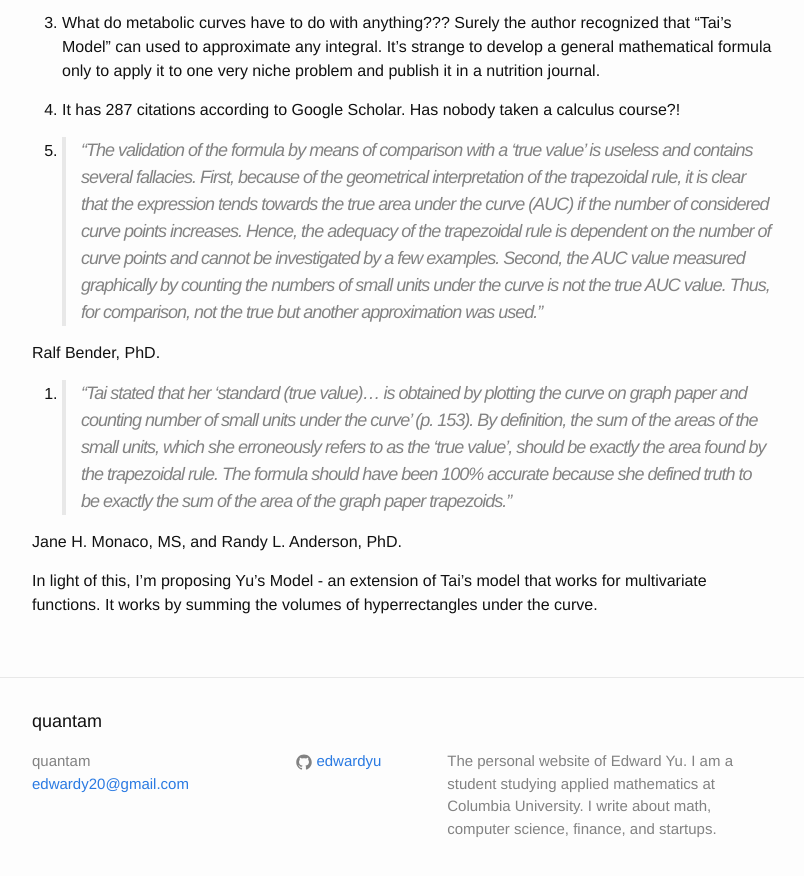
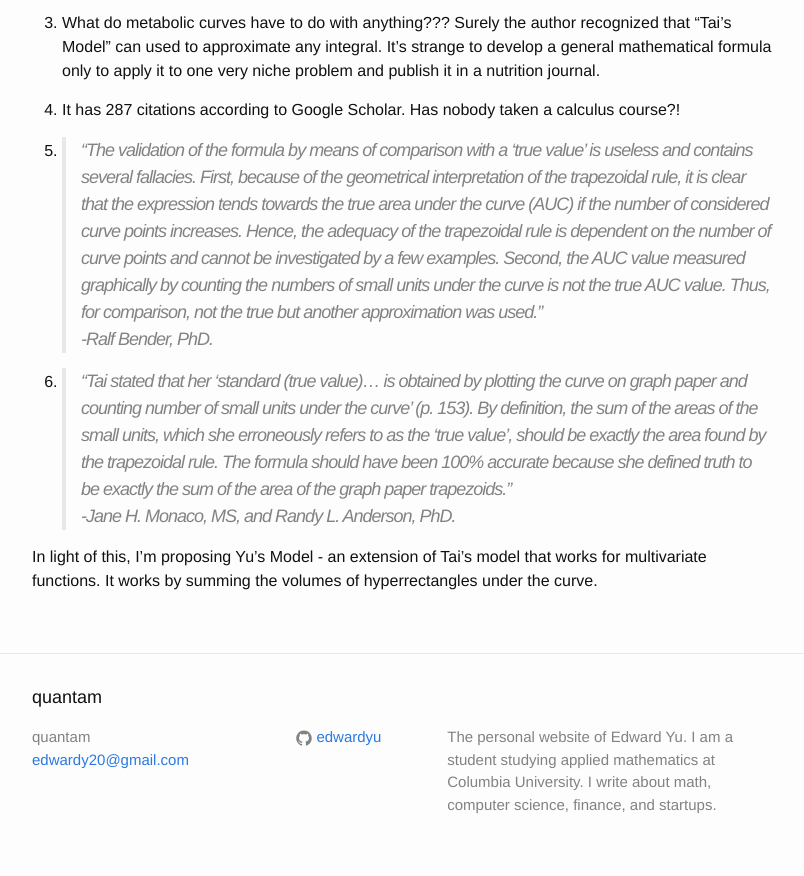
Before and after one commit to edwardyu/edwardyu.github.io, a Jekyll site: the page built from _posts/2016-10-08-medical-researcher-rediscovers-integration.markdown, in a window 1280 px wide and 900 px high, scrolled down 657 px. Shown: the top 876 px of the window, without its empty margins (238-1042 px from the left). Built offline with Jekyll 4.4.1, drawn with Linux system fonts in a browser that asks for light colours.

Commit message:
formatting

```diff
--- a/_posts/2016-10-08-medical-researcher-rediscovers-integration.markdown
+++ b/_posts/2016-10-08-medical-researcher-rediscovers-integration.markdown
@@ -23,11 +23,9 @@ There are so many things wrong with this picture, I don't even know where to beg
 
 5.
 > "The validation of the formula by means of comparison with a 'true value' is useless and contains several fallacies. First, because of the geometrical interpretation of the trapezoidal rule, it is clear that the expression tends towards the true area under the curve (AUC) if the number of considered curve points increases. Hence, the adequacy of the trapezoidal rule is dependent on the number of curve points and cannot be investigated by a few examples. Second, the AUC value measured graphically by counting the numbers of small units under the curve is not the true AUC value. Thus, for comparison, not the true but another approximation was used."
-
-Ralf Bender, PhD.
+-Ralf Bender, PhD.
 
 6. > "Tai stated that her 'standard (true value)... is obtained by plotting the curve on graph paper and counting number of small units under the curve' (p. 153). By definition, the sum of the areas of the small units, which she erroneously refers to as the 'true value', should be exactly the area found by the trapezoidal rule. The formula should have been 100% accurate because she defined truth to be exactly the sum of the area of the graph paper trapezoids."
-
-Jane H. Monaco, MS, and Randy L. Anderson, PhD.
+-Jane H. Monaco, MS, and Randy L. Anderson, PhD.
 
 In light of this, I'm proposing Yu's Model - an extension of Tai's model that works for multivariate functions. It works by summing the volumes of hyperrectangles under the curve.
```
